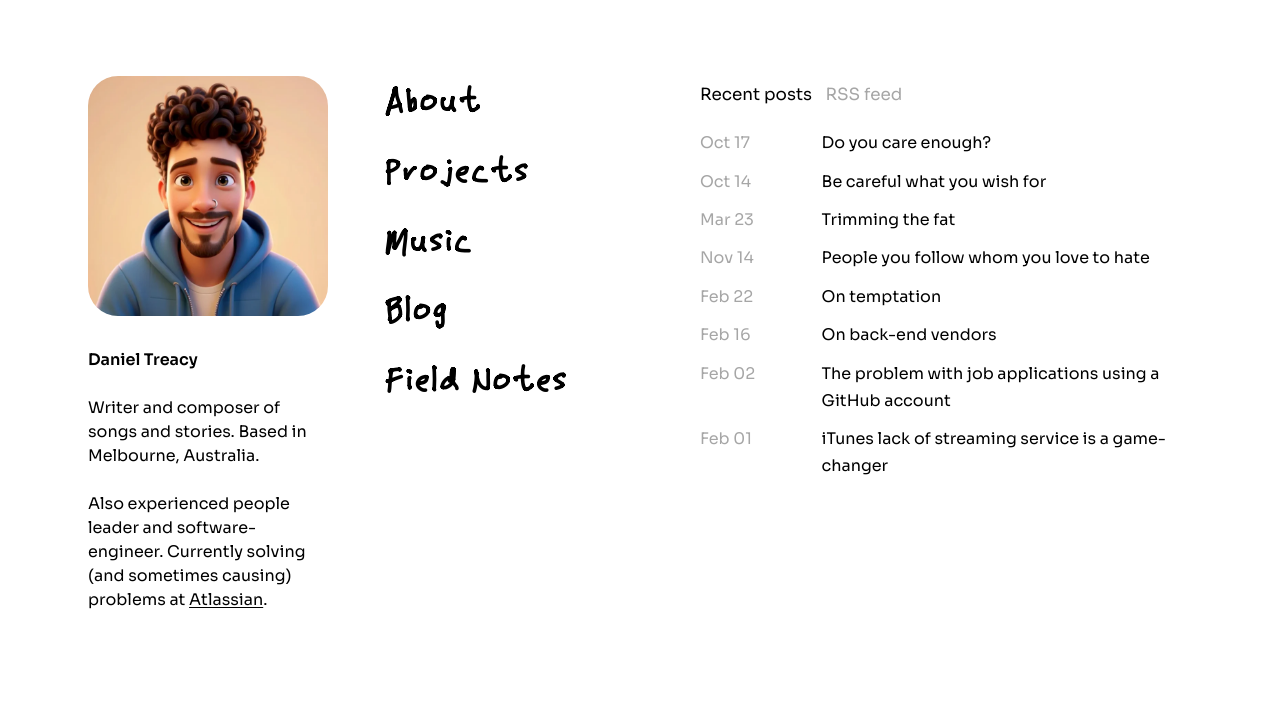
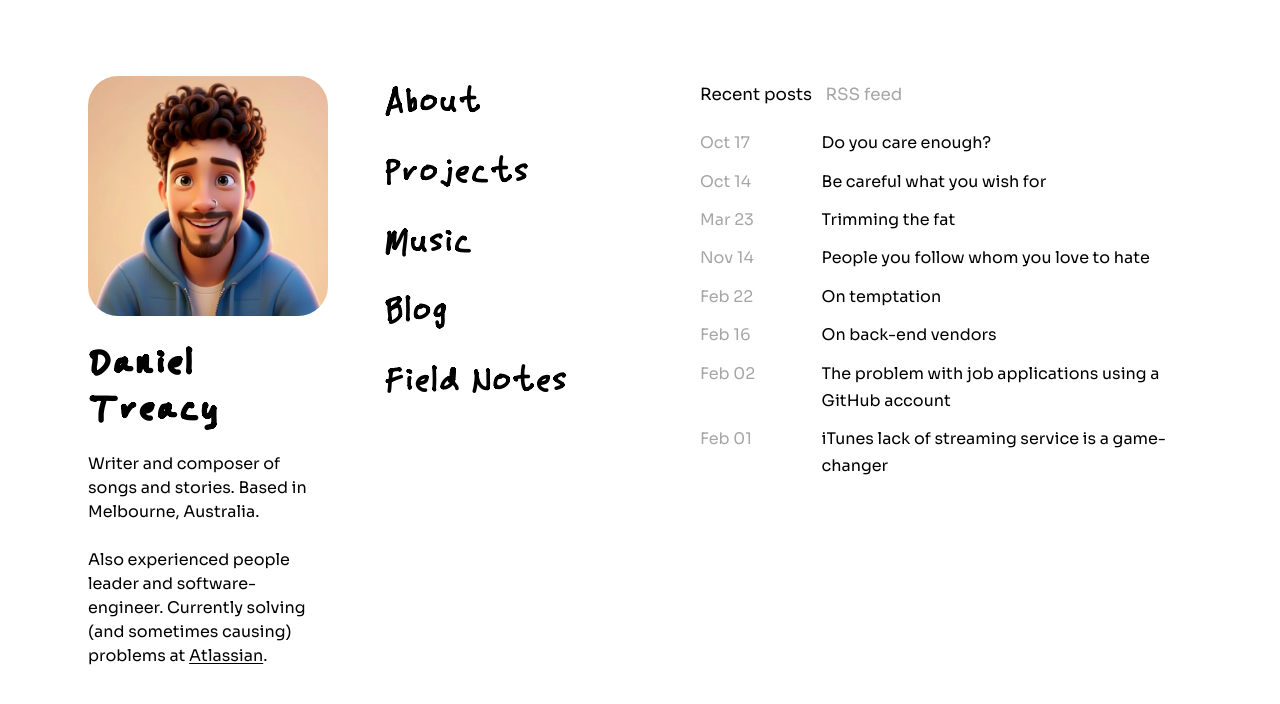
Before and after one commit to danieltreacy/danieltreacy.github.com, a Jekyll site: the page built from index.md, in a window 1280 px wide. Shown: the top 704 px of the page. Built offline with Jekyll 4.4.1, drawn with Linux system fonts in a browser that asks for light colours.

Commit message:
Set name in bold Fineliner at nav size
Co-Authored-By: Claude Sonnet 5.5 <noreply@anthropic.com>
Claude-Session: https://claude.ai/code/session_01PUbPFVxVABNzkhzDz7FzYj

```diff
--- a/assets/main.scss
+++ b/assets/main.scss
@@ -50,8 +50,11 @@ a {
   p a { text-decoration: underline; text-underline-offset: 2px; }
 }
 .name {
-  margin: 2rem 0 1.5rem !important;
-  font-weight: 600;
+  margin: 1.5rem 0 1.25rem !important;
+  font-family: "Fineliner", "Sora", sans-serif;
+  font-size: 2.4rem;
+  font-weight: 700;
+  line-height: 1.2;
 }
 
 /* Centre: nav */
@@ -122,6 +125,7 @@ a {
   .site-nav ul { display: flex; flex-wrap: wrap; gap: 0 1.25rem; }
   .site-nav li { margin-bottom: 0.5rem; }
   .site-nav a { font-size: 1.7rem; }
+  .name { font-size: 1.7rem; }
   .recent-list li, .archive li { flex-direction: column; margin-bottom: 0.9rem; }
   .recent-list time, .archive time { flex: none; }
 }
```
